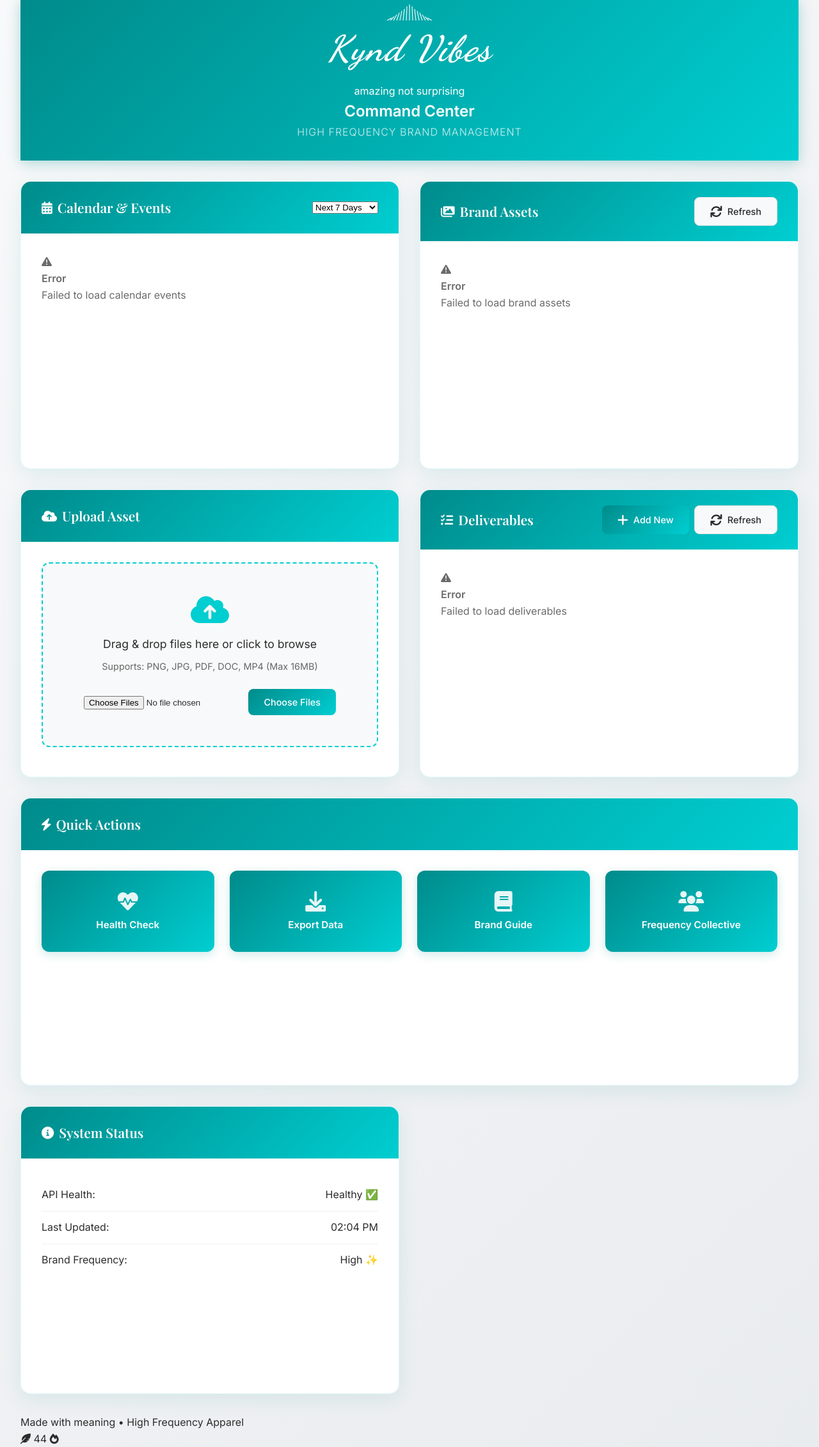
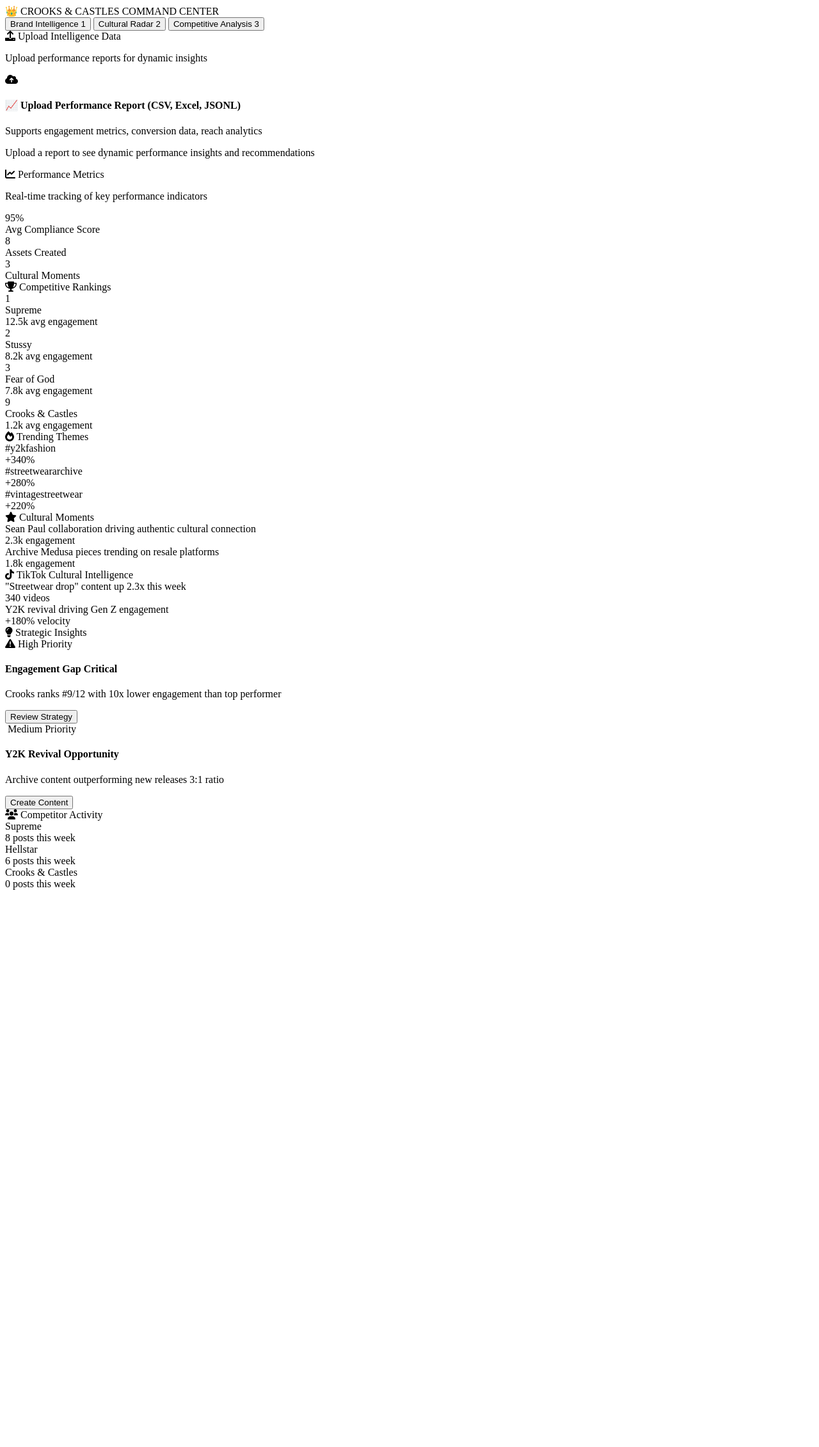
Before and after one commit to Jillian-ignited/Crooks-Command-Center-V2, a Flask app: page / in a window 1280 px wide. Shown: the whole page at 64% size. After the commit the page ends 1391 px from the top, so only its background shows below. Run offline with Flask 3, Linux system fonts and the light colour scheme; data that the repository does not hold is empty.

Commit message:
Update index.html

```diff
--- a/templates/index.html
+++ b/templates/index.html
@@ -3,247 +3,280 @@
 <head>
     <meta charset="UTF-8">
     <meta name="viewport" content="width=device-width, initial-scale=1.0">
-    <title>Kynd Vibes Command Center</title>
-    <link rel="stylesheet" href="{{ url_for('static', filename='css/style.css') }}">
-    <link href="https://fonts.googleapis.com/css2?family=Playfair+Display:wght@400;500;600;700&family=Inter:wght@300;400;500;600&family=Dancing+Script:wght@400;500;600;700&display=swap" rel="stylesheet">
+    <title>🏰 Crooks & Castles Command Center</title>
+    <link rel="stylesheet" href="{{ url_for('static', filename='css/command_center.css') }}">
+    <link rel="preconnect" href="https://fonts.googleapis.com">
+    <link rel="preconnect" href="https://fonts.gstatic.com" crossorigin>
+    <link href="https://fonts.googleapis.com/css2?family=Inter:wght@300;400;500;600;700&display=swap" rel="stylesheet">
     <link rel="stylesheet" href="https://cdnjs.cloudflare.com/ajax/libs/font-awesome/6.0.0/css/all.min.css">
 </head>
 <body>
-    <div class="container">
-        <!-- Header with KyndVibes Branding -->
+    <!-- Header -->
     <header class="header">
-            <div class="brand-section">
-                <div class="energy-rays">
-                    <div class="ray"></div>
-                    <div class="ray"></div>
-                    <div class="ray"></div>
-                    <div class="ray"></div>
-                    <div class="ray"></div>
-                    <div class="ray"></div>
-                    <div class="ray"></div>
+        <div class="header-content">
+            <div class="logo">
+                <span class="crown-icon">👑</span>
+                <span class="logo-text">CROOKS & CASTLES COMMAND CENTER</span>
             </div>
-                <h1 class="brand-name">Kynd Vibes</h1>
-                <p class="brand-tagline">amazing not surprising</p>
-            </div>
-            <div class="command-center-title">
-                <h2>Command Center</h2>
-                <p class="subtitle">High Frequency Brand Management</p>
         </div>
     </header>
 
-        <!-- Main Dashboard Grid -->
-        <main class="dashboard">
-            <!-- Calendar Section -->
-            <section class="card calendar-card">
+    <!-- Navigation -->
+    <nav class="nav-tabs">
+        <button class="nav-tab active" data-section="intelligence">
+            <span class="tab-text">Brand Intelligence</span>
+            <span class="tab-badge">1</span>
+        </button>
+        <button class="nav-tab" data-section="cultural-radar">
+            <span class="tab-text">Cultural Radar</span>
+            <span class="tab-badge">2</span>
+        </button>
+        <button class="nav-tab" data-section="competitive">
+            <span class="tab-text">Competitive Analysis</span>
+            <span class="tab-badge">3</span>
+        </button>
+    </nav>
+
+    <!-- Main Content -->
+    <main class="main-content">
+        <!-- Brand Intelligence Section -->
+        <section id="intelligence" class="content-section active">
+            <div class="section-grid">
+                <!-- Upload Card -->
+                <div class="card upload-card">
                     <div class="card-header">
-                    <h3><i class="fas fa-calendar-alt"></i> Calendar & Events</h3>
-                    <div class="card-actions">
-                        <select id="calendar-period" class="period-selector">
-                            <option value="7day">Next 7 Days</option>
-                            <option value="30day">Next 30 Days</option>
-                            <option value="60day">Next 60 Days</option>
-                            <option value="90day">Next 90 Days</option>
-                        </select>
+                        <i class="fas fa-upload"></i>
+                        <span>Upload Intelligence Data</span>
+                    </div>
+                    <div class="card-content">
+                        <p>Upload performance reports for dynamic insights</p>
+                        <div class="upload-zone" id="upload-zone">
+                            <div class="upload-icon">
+                                <i class="fas fa-cloud-upload-alt"></i>
+                            </div>
+                            <div class="upload-text">
+                                <h4>📈 Upload Performance Report (CSV, Excel, JSONL)</h4>
+                                <p>Supports engagement metrics, conversion data, reach analytics</p>
+                            </div>
+                            <input type="file" id="file-input" accept=".jsonl,.csv,.json" style="display: none;">
+                        </div>
+                        <p class="upload-note">Upload a report to see dynamic performance insights and recommendations</p>
                     </div>
                 </div>
+
+                <!-- Performance Metrics Card -->
+                <div class="card metrics-card">
+                    <div class="card-header">
+                        <i class="fas fa-chart-line"></i>
+                        <span>Performance Metrics</span>
+                    </div>
                     <div class="card-content">
-                    <div id="calendar-content" class="loading">
-                        <div class="loading-spinner"></div>
-                        <p>Loading calendar events...</p>
+                        <p>Real-time tracking of key performance indicators</p>
+
+                        <div class="metric-display">
+                            <div class="metric-value" id="brand-rank">95%</div>
+                            <div class="metric-label">Avg Compliance Score</div>
+                        </div>
+
+                        <div class="metric-display">
+                            <div class="metric-value" id="total-mentions">8</div>
+                            <div class="metric-label">Assets Created</div>
+                        </div>
+
+                        <div class="metric-display">
+                            <div class="metric-value" id="cultural-moments">3</div>
+                            <div class="metric-label">Cultural Moments</div>
+                        </div>
+                    </div>
+                </div>
+
+                <!-- Brand Rankings Card -->
+                <div class="card rankings-card">
+                    <div class="card-header">
+                        <i class="fas fa-trophy"></i>
+                        <span>Competitive Rankings</span>
+                    </div>
+                    <div class="card-content">
+                        <div class="rankings-list" id="competitive-rankings">
+                            <div class="ranking-item">
+                                <div class="rank-position">1</div>
+                                <div class="brand-info">
+                                    <div class="brand-name">Supreme</div>
+                                    <div class="brand-metric">12.5k avg engagement</div>
+                                </div>
+                            </div>
+                            <div class="ranking-item">
+                                <div class="rank-position">2</div>
+                                <div class="brand-info">
+                                    <div class="brand-name">Stussy</div>
+                                    <div class="brand-metric">8.2k avg engagement</div>
+                                </div>
+                            </div>
+                            <div class="ranking-item">
+                                <div class="rank-position">3</div>
+                                <div class="brand-info">
+                                    <div class="brand-name">Fear of God</div>
+                                    <div class="brand-metric">7.8k avg engagement</div>
+                                </div>
+                            </div>
+                            <div class="ranking-item crooks-rank">
+                                <div class="rank-position">9</div>
+                                <div class="brand-info">
+                                    <div class="brand-name">Crooks & Castles</div>
+                                    <div class="brand-metric">1.2k avg engagement</div>
+                                </div>
+                            </div>
+                        </div>
+                    </div>
                 </div>
             </div>
         </section>
 
-            <!-- Assets Section -->
-            <section class="card assets-card">
+        <!-- Cultural Radar Section -->
+        <section id="cultural-radar" class="content-section">
+            <div class="section-grid">
+                <!-- Trending Themes Card -->
+                <div class="card trends-card">
                     <div class="card-header">
-                    <h3><i class="fas fa-images"></i> Brand Assets</h3>
-                    <div class="card-actions">
-                        <button class="btn btn-secondary" onclick="refreshAssets()">
-                            <i class="fas fa-refresh"></i> Refresh
-                        </button>
+                        <i class="fas fa-fire"></i>
+                        <span>Trending Themes</span>
+                    </div>
+                    <div class="card-content">
+                        <div class="trends-list" id="cultural-trends">
+                            <div class="trend-item">
+                                <div class="trend-name">#y2kfashion</div>
+                                <div class="trend-velocity">+340%</div>
+                            </div>
+                            <div class="trend-item">
+                                <div class="trend-name">#streetweararchive</div>
+                                <div class="trend-velocity">+280%</div>
+                            </div>
+                            <div class="trend-item">
+                                <div class="trend-name">#vintagestreetwear</div>
+                                <div class="trend-velocity">+220%</div>
                             </div>
                         </div>
+                    </div>
+                </div>
+
+                <!-- Cultural Moments Card -->
+                <div class="card moments-card">
+                    <div class="card-header">
+                        <i class="fas fa-star"></i>
+                        <span>Cultural Moments</span>
+                    </div>
                     <div class="card-content">
-                    <div id="assets-content" class="loading">
-                        <div class="loading-spinner"></div>
-                        <p>Loading brand assets...</p>
+                        <div class="moments-list" id="cultural-moments-list">
+                            <div class="moment-item">
+                                <div class="moment-content">Sean Paul collaboration driving authentic cultural connection</div>
+                                <div class="moment-engagement">2.3k engagement</div>
+                            </div>
+                            <div class="moment-item">
+                                <div class="moment-content">Archive Medusa pieces trending on resale platforms</div>
+                                <div class="moment-engagement">1.8k engagement</div>
+                            </div>
+                        </div>
+                    </div>
+                </div>
+
+                <!-- TikTok Insights Card -->
+                <div class="card tiktok-card">
+                    <div class="card-header">
+                        <i class="fab fa-tiktok"></i>
+                        <span>TikTok Cultural Intelligence</span>
+                    </div>
+                    <div class="card-content">
+                        <div class="tiktok-insights" id="tiktok-insights">
+                            <div class="insight-item">
+                                <div class="insight-text">"Streetwear drop" content up 2.3x this week</div>
+                                <div class="insight-metric">340 videos</div>
+                            </div>
+                            <div class="insight-item">
+                                <div class="insight-text">Y2K revival driving Gen Z engagement</div>
+                                <div class="insight-metric">+180% velocity</div>
+                            </div>
+                        </div>
+                    </div>
                 </div>
             </div>
         </section>
 
-            <!-- Upload Section -->
-            <section class="card upload-card">
+        <!-- Competitive Analysis Section -->
+        <section id="competitive" class="content-section">
+            <div class="section-grid">
+                <!-- Strategic Insights Card -->
+                <div class="card insights-card">
                     <div class="card-header">
-                    <h3><i class="fas fa-cloud-upload-alt"></i> Upload Asset</h3>
+                        <i class="fas fa-lightbulb"></i>
+                        <span>Strategic Insights</span>
                     </div>
                     <div class="card-content">
-                    <div class="upload-area" id="upload-area">
-                        <div class="upload-icon">
-                            <i class="fas fa-cloud-upload-alt"></i>
+                        <div class="insights-list" id="strategic-insights">
+                            <div class="insight-card priority-high">
+                                <div class="insight-header">
+                                    <i class="fas fa-exclamation-triangle"></i>
+                                    <span class="priority-label">High Priority</span>
                                 </div>
-                        <p class="upload-text">Drag & drop files here or click to browse</p>
-                        <p class="upload-subtext">Supports: PNG, JPG, PDF, DOC, MP4 (Max 16MB)</p>
-                        <input type="file" id="file-input" multiple accept=".png,.jpg,.jpeg,.gif,.pdf,.doc,.docx,.txt,.mp4,.mov">
-                        <button class="btn btn-primary" onclick="document.getElementById('file-input').click()">
-                            Choose Files
-                        </button>
-                    </div>
-                    <div id="upload-progress" class="upload-progress hidden">
-                        <div class="progress-bar">
-                            <div class="progress-fill"></div>
-                        </div>
-                        <p class="progress-text">Uploading...</p>
-                    </div>
-                    <div id="upload-results" class="upload-results"></div>
-                </div>
-            </section>
-
-            <!-- Deliverables Section -->
-            <section class="card deliverables-card">
-                <div class="card-header">
-                    <h3><i class="fas fa-tasks"></i> Deliverables</h3>
-                    <div class="card-actions">
-                        <button class="btn btn-primary" onclick="showAddDeliverableForm()">
-                            <i class="fas fa-plus"></i> Add New
-                        </button>
-                        <button class="btn btn-secondary" onclick="refreshDeliverables()">
-                            <i class="fas fa-refresh"></i> Refresh
-                        </button>
+                                <div class="insight-content">
+                                    <h4>Engagement Gap Critical</h4>
+                                    <p>Crooks ranks #9/12 with 10x lower engagement than top performer</p>
+                                    <button class="action-btn">Review Strategy</button>
                                 </div>
                             </div>
-                <div class="card-content">
-                    <div id="deliverables-content" class="loading">
-                        <div class="loading-spinner"></div>
-                        <p>Loading deliverables...</p>
+
+                            <div class="insight-card priority-medium">
+                                <div class="insight-header">
+                                    <i class="fas fa-trending-up"></i>
+                                    <span class="priority-label">Medium Priority</span>
+                                </div>
+                                <div class="insight-content">
+                                    <h4>Y2K Revival Opportunity</h4>
+                                    <p>Archive content outperforming new releases 3:1 ratio</p>
+                                    <button class="action-btn">Create Content</button>
                                 </div>
                             </div>
-            </section>
+                        </div>
+                    </div>
+                </div>
 
-            <!-- Quick Actions -->
-            <section class="card quick-actions-card">
+                <!-- Competitor Activity Card -->
+                <div class="card activity-card">
                     <div class="card-header">
-                    <h3><i class="fas fa-bolt"></i> Quick Actions</h3>
+                        <i class="fas fa-users"></i>
+                        <span>Competitor Activity</span>
                     </div>
                     <div class="card-content">
-                    <div class="quick-actions-grid">
-                        <button class="quick-action-btn" onclick="checkHealth()">
-                            <i class="fas fa-heartbeat"></i>
-                            <span>Health Check</span>
-                        </button>
-                        <button class="quick-action-btn" onclick="exportData()">
-                            <i class="fas fa-download"></i>
-                            <span>Export Data</span>
-                        </button>
-                        <button class="quick-action-btn" onclick="viewBrandGuide()">
-                            <i class="fas fa-book"></i>
-                            <span>Brand Guide</span>
-                        </button>
-                        <button class="quick-action-btn" onclick="openFrequencyCollective()">
-                            <i class="fas fa-users"></i>
-                            <span>Frequency Collective</span>
-                        </button>
+                        <div class="activity-list">
+                            <div class="activity-item">
+                                <div class="activity-brand">Supreme</div>
+                                <div class="activity-status active">8 posts this week</div>
+                            </div>
+                            <div class="activity-item">
+                                <div class="activity-brand">Hellstar</div>
+                                <div class="activity-status active">6 posts this week</div>
+                            </div>
+                            <div class="activity-item">
+                                <div class="activity-brand">Crooks & Castles</div>
+                                <div class="activity-status inactive">0 posts this week</div>
                             </div>
                         </div>
-            </section>
-
-            <!-- Status Section -->
-            <section class="card status-card">
-                <div class="card-header">
-                    <h3><i class="fas fa-info-circle"></i> System Status</h3>
-                </div>
-                <div class="card-content">
-                    <div id="status-content">
-                        <div class="status-item">
-                            <span class="status-label">API Health:</span>
-                            <span class="status-value" id="api-status">Checking...</span>
-                        </div>
-                        <div class="status-item">
-                            <span class="status-label">Last Updated:</span>
-                            <span class="status-value" id="last-updated">-</span>
-                        </div>
-                        <div class="status-item">
-                            <span class="status-label">Brand Frequency:</span>
-                            <span class="status-value high-frequency">High ✨</span>
                     </div>
                 </div>
             </div>
         </section>
     </main>
 
-        <!-- Footer -->
-        <footer class="footer">
-            <div class="footer-content">
-                <p class="footer-text">Made with meaning • High Frequency Apparel</p>
-                <div class="talisman-symbol">
-                    <i class="fas fa-feather-alt"></i>
-                    <span class="talisman-number">44</span>
-                    <i class="fas fa-fire"></i>
-                </div>
-            </div>
-        </footer>
-    </div>
-
-    <!-- Toast Notifications -->
-    <div id="toast-container" class="toast-container"        </div>
-    </div>
-
-    <!-- Add Deliverable Modal -->
-    <div id="add-deliverable-modal" class="modal hidden">
-        <div class="modal-content">
-            <div class="modal-header">
-                <h3><i class="fas fa-plus"></i> Add New Deliverable</h3>
-                <button class="modal-close" onclick="hideAddDeliverableForm()">
-                    <i class="fas fa-times"></i>
-                </button>
-            </div>
-            <form id="add-deliverable-form" onsubmit="submitDeliverable(event)">
-                <div class="form-group">
-                    <label for="deliverable-title">Title *</label>
-                    <input type="text" id="deliverable-title" name="title" required
-                           placeholder="e.g., Brand Guidelines Document">
-                </div>
-
-                <div class="form-group">
-                    <label for="deliverable-description">Description *</label>
-                    <textarea id="deliverable-description" name="description" required
-                              placeholder="Detailed description of the deliverable..."></textarea>
-                </div>
-
-                <div class="form-row">
-                    <div class="form-group">
-                        <label for="deliverable-due-date">Due Date *</label>
-                        <input type="date" id="deliverable-due-date" name="due_date" required>
-                    </div>
-
-                    <div class="form-group">
-                        <label for="deliverable-priority">Priority *</label>
-                        <select id="deliverable-priority" name="priority" required>
-                            <option value="low">Low</option>
-                            <option value="medium" selected>Medium</option>
-                            <option value="high">High</option>
-                        </select>
+    <!-- Loading Overlay -->
+    <div id="loading-overlay" class="loading-overlay" style="display: none;">
+        <div class="loading-content">
+            <div class="loading-spinner"></div>
+            <p>Processing intelligence data...</p>
         </div>
     </div>
 
-                <div class="form-group">
-                    <label for="deliverable-assignee">Assignee</label>
-                    <input type="text" id="deliverable-assignee" name="assignee"
-                           placeholder="Team member or department" value="Team">
-                </div>
+    <!-- Notifications Container -->
+    <div id="notifications" class="notifications-container"></div>
 
-                <div class="form-actions">
-                    <button type="button" class="btn btn-secondary" onclick="hideAddDeliverableForm()">
-                        Cancel
-                    </button>
-                    <button type="submit" class="btn btn-primary">
-                        <i class="fas fa-plus"></i> Create Deliverable
-                    </button>
-                </div>
-            </form>
-        </div>
-    </div>
-
-    <script src="{{ url_for('static', filename='js/script.js') }}"></script>
+    <script src="{{ url_for('static', filename='js/command_center.js') }}"></script>
 </body>
 </html>
```
Lines whose indentation alone changed are shown as unchanged.
